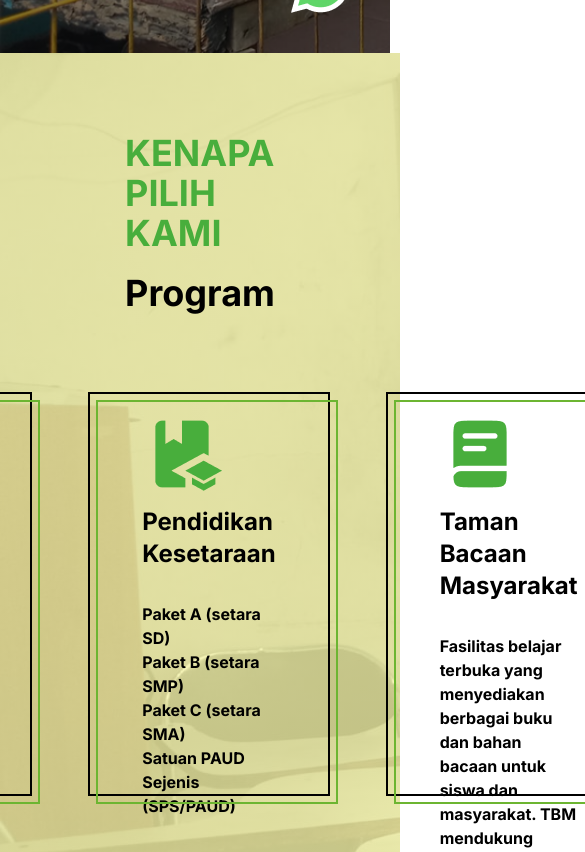
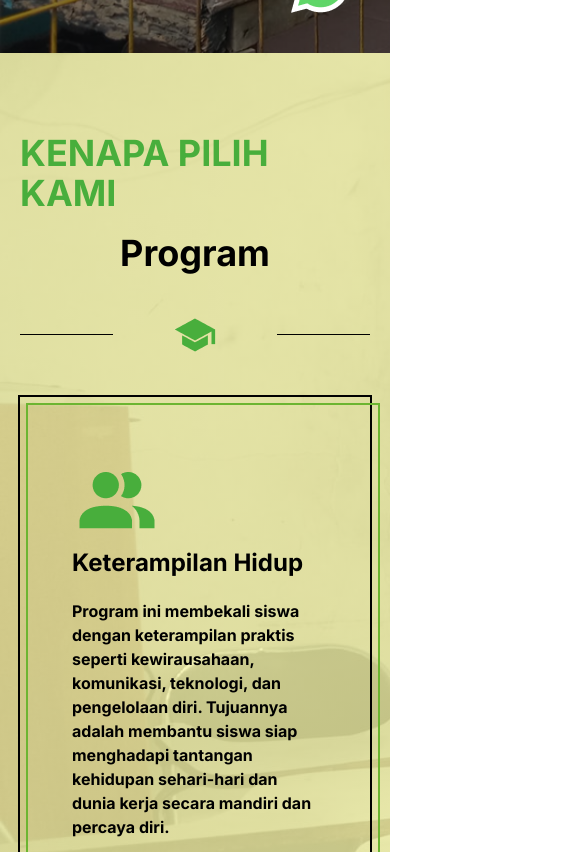
Before and after one commit to kodeintekno-dev/jamiatul-barokah, a Next.js app: page / in a window 390 px wide. Shown: the part 900-1752 px from the top of the page, 585 px wide, since content can reach past the window. Built offline with nearby package versions, Linux system fonts and the light colour scheme.

Commit message:
program responsive

```diff
--- a/src/app/component/Program.tsx
+++ b/src/app/component/Program.tsx
@@ -7,30 +7,34 @@ export default function Program() {
         backgroundImage:
           "linear-gradient(rgba(243, 242, 167, 0.8), rgba(243, 242, 167, 0.8)), url('/img/bg2.jpg')",
       }}
-      className="py-20 px-50 flex flex-col gap-10 items-center"
+      className="py-20 flex flex-col gap-10 items-center"
     >
+      <div className="max-w-[1400px] w-full px-5 flex flex-col gap-10 items-center">
         <div className="flex flex-col gap-5 items-center">
-        <h1 className="font-bold text-4xl text-[#48AE3C]">KENAPA PILIH KAMI</h1>
+          <h1 className="font-bold text-4xl text-[#48AE3C]">
+            KENAPA PILIH KAMI
+          </h1>
           <h2 className="font-bold text-4xl">Program</h2>
         </div>
-      <div className="w-[60%] flex gap-15 items-center">
+        <div className="lg:max-w-[60%] md:max-w-[90%] w-full flex gap-15 items-center">
           <div className="bg-black h-[1px] w-full"></div>
           <img src="/img/collegehat.png" alt="" />
           <div className="bg-black h-[1px] w-full"></div>
         </div>
-      <section className="flex gap-15">
-        <div className="w-full h-100 px-13 outline-black outline-2 flex flex-col p-5 relative">
+        <section className="flex lg:flex-row flex-col gap-15">
+          <div className="w-full px-13 outline-black outline-2 flex flex-col p-15 relative">
             <img className="w-fit" src="/img/people.png" alt="" />
             <h2 className="font-bold text-2xl mb-5">Keterampilan Hidup</h2>
             <p className="font-bold">
               Program ini membekali siswa dengan keterampilan praktis seperti
               kewirausahaan, komunikasi, teknologi, dan pengelolaan diri.
-            Tujuannya adalah membantu siswa siap menghadapi tantangan kehidupan
-            sehari-hari dan dunia kerja secara mandiri dan percaya diri.
+              Tujuannya adalah membantu siswa siap menghadapi tantangan
+              kehidupan sehari-hari dan dunia kerja secara mandiri dan percaya
+              diri.
             </p>
             <div className="w-full h-full outline-[#6CB531] outline-2 top-2 left-2 absolute"></div>
           </div>
-        <div className="w-full h-100 px-13 outline-black outline-2 flex flex-col p-5 gap-3 relative">
+          <div className="w-full px-13 outline-black outline-2 flex flex-col p-15 gap-3 relative">
             <img className="w-fit" src="/img/education.png" alt="" />
             <h2 className="font-bold text-2xl mb-5">Pendidikan Kesetaraan</h2>
             <p className="font-bold">
@@ -39,7 +43,7 @@ export default function Program() {
             </p>
             <div className="w-full h-full outline-[#6CB531] outline-2 top-2 left-2 absolute"></div>
           </div>
-        <div className="w-full h-100 px-13 outline-black outline-2 flex flex-col p-5 gap-3 relative">
+          <div className="w-full px-13 outline-black outline-2 flex flex-col p-15 gap-3 relative">
             <img className="w-fit" src="/img/book.png" alt="" />
             <h2 className="font-bold text-2xl mb-5">Taman Bacaan Masyarakat</h2>
             <p className="font-bold">
@@ -52,5 +56,6 @@ export default function Program() {
           </div>
         </section>
       </div>
+    </div>
   );
 }
```
Lines whose indentation alone changed are shown as unchanged.
